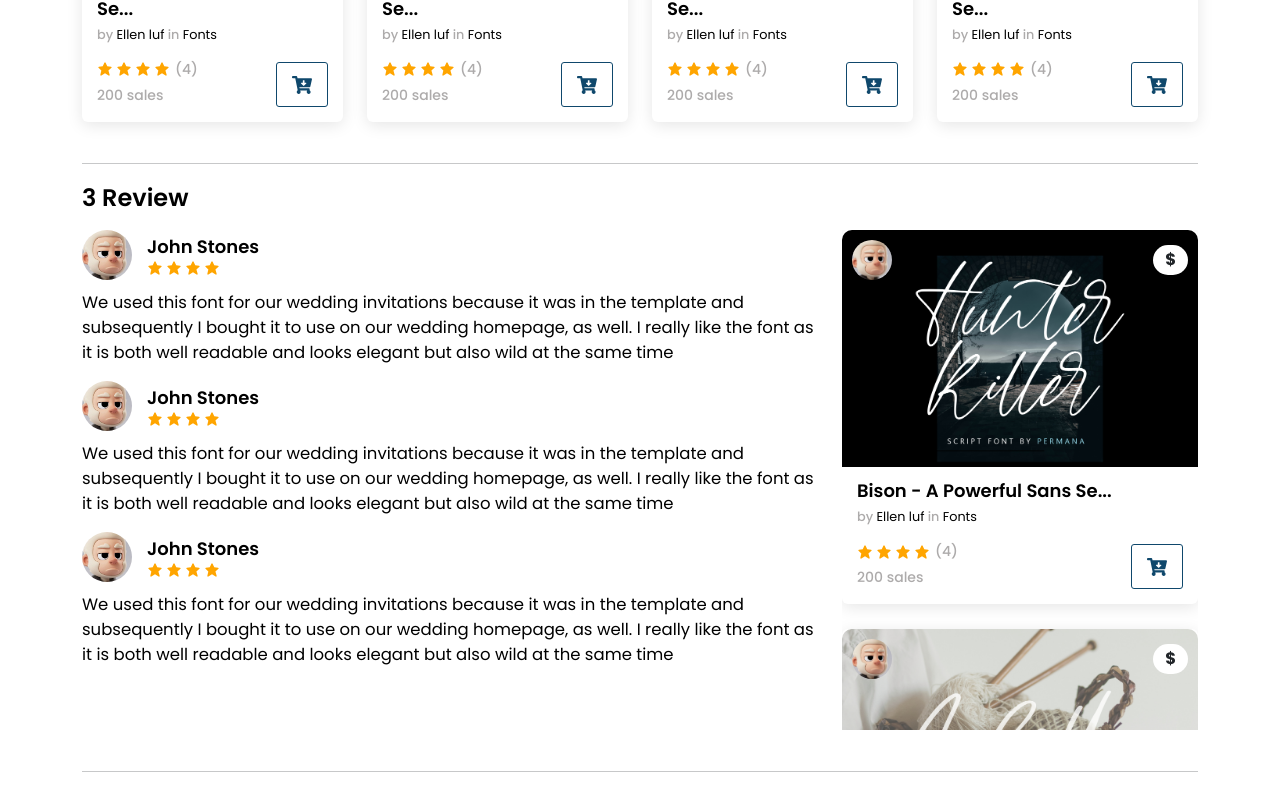
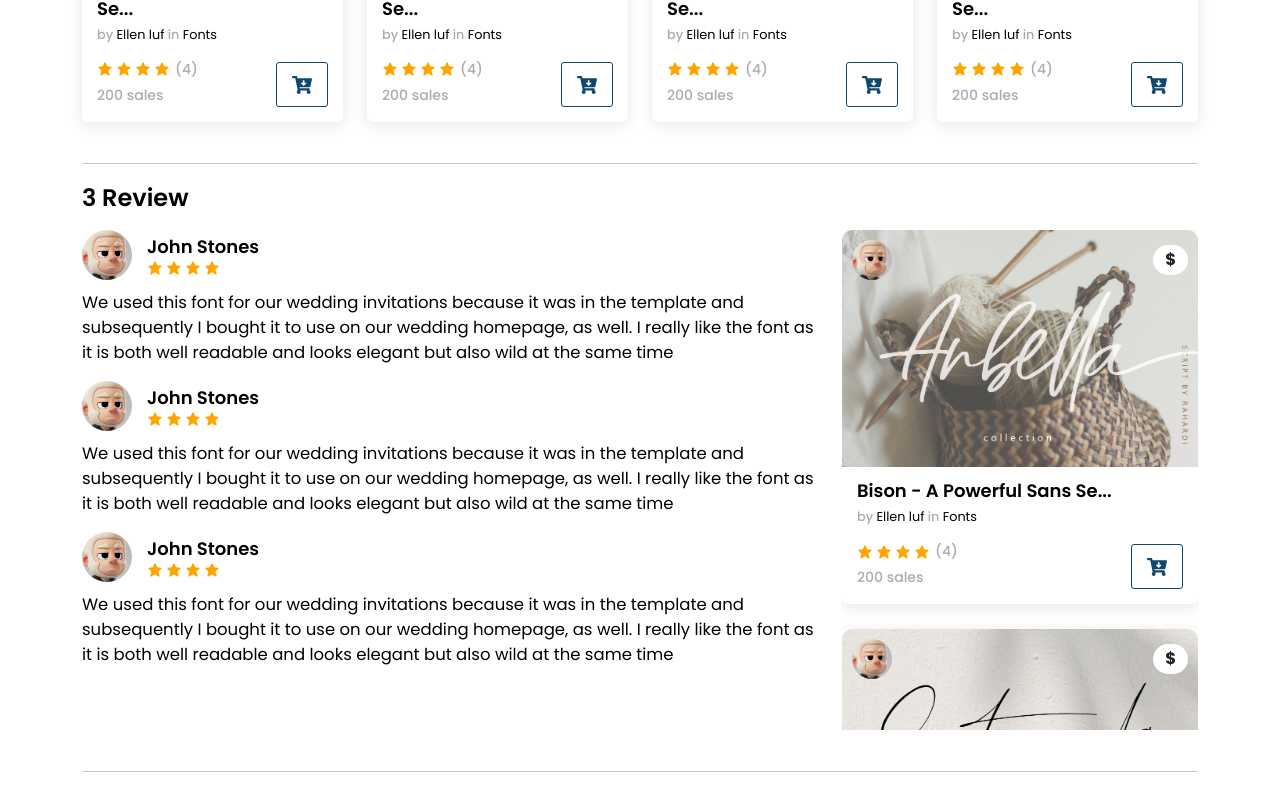
Before and after one commit to Chndrafajar/digital2-ease, a React (Vite) app: page /detail/1 in a window 1280 px wide. Shown: the part 1634-2427 px from the top of the page. Built offline with nearby package versions, Linux system fonts and the light colour scheme.

Commit message:
benerin link

```diff
--- a/src/components/landing pages/FeatureProduct.jsx
+++ b/src/components/landing pages/FeatureProduct.jsx
@@ -21,7 +21,7 @@ const FeatureProduct = () => {
           <div className="row">
             {Produk?.produk.slice(0, 4).map((p) => (
               <div className="col-sm-6 col-xl-3 col-lg-4 col-12" key={p.id}>
-                <NavLink to={`/detail/${p.slug}`} className="link">
+                <NavLink to={`/detail/${p.id}`} className="link">
                   <div className="card">
                     <div className="itemsProfil">
                       <img src={p.img} alt="" />
--- a/src/components/landing pages/NewArrivals.jsx
+++ b/src/components/landing pages/NewArrivals.jsx
@@ -21,7 +21,7 @@ const NewArrivals = () => {
           <div className="row">
             {Produk?.produk.slice(0, 4).map((p) => (
               <div className="col-sm-6 col-xl-3 col-lg-4 col-12" key={p.id}>
-                <NavLink to={`/detail/${p.slug}`} className="link">
+                <NavLink to={`/detail/${p.id}`} className="link">
                   <div className="card">
                     <div className="itemsProfil">
                       <img src={p.img} alt="" />
--- a/src/pages/DetailPages.jsx
+++ b/src/pages/DetailPages.jsx
@@ -189,9 +189,9 @@ const DetailPages = () => {
                 <h6>{detailPages.user.nameToko}</h6>
                 <p>{detailPages.user.descToko}</p>
                 <div style={{ display: 'flex', gap: '30px' }}>
-                  <button className="fol">
+                  <NavLink to="/toko/nestype" className="fol link">
                     <AiOutlinePlus /> Follow
-                  </button>
+                  </NavLink>
                   <button className="mes" data-bs-toggle="modal" data-bs-target="#messageModal">
                     Message
                   </button>
@@ -203,7 +203,7 @@ const DetailPages = () => {
             <h3>
               Stay With <span>{detailPages?.user?.nameToko}</span>
             </h3>
-            {detailPages?.produkToko.map((p) => (
+            {Produk?.produk.slice(0, 4).map((p) => (
               <div className="col-sm-6 col-xl-3 col-lg-4 col-12" key={p.id}>
                 <div className="card">
                   <div className="itemsProfil">
@@ -244,7 +244,7 @@ const DetailPages = () => {
                         </div>
                       </div>
                       <div className="btnDemo">
-                        <NavLink to="/detail/123" className="link">
+                        <NavLink to={`/detail/${p.id}`} className="link">
                           <button>
                             <FaCartArrowDown />
                           </button>
@@ -283,9 +283,9 @@ const DetailPages = () => {
             <hr className="garis-produk" />
             <div className="col-lg-4 ">
               <div className="detail-product">
-                {Produk?.produk.slice(0, 4).map((p) => (
+                {Produk?.produk.slice(1, 4).map((p) => (
                   <div className="card-detail-product" key={p.id}>
-                    <NavLink to={`/detail/${p.slug}`} className="link">
+                    <NavLink to={`/detail/${p.id}`} className="link">
                       <div className="card">
                         <div className="itemsProfil">
                           <img src={p.img} alt="" />
@@ -325,7 +325,7 @@ const DetailPages = () => {
                               </div>
                             </div>
                             <div className="btnDemo">
-                              <NavLink to="/detail/123" className="link">
+                              <NavLink to={`/detail/${p.id}`} className="link">
                                 <button>
                                   <FaCartArrowDown />
                                 </button>
--- a/src/pages/tokopages/TokoPages.jsx
+++ b/src/pages/tokopages/TokoPages.jsx
@@ -1,6 +1,6 @@
 import React from 'react';
 import { AiOutlinePlus } from 'react-icons/ai';
-import { tokoPages } from '../../data';
+import { tokoPages, Produk } from '../../data';
 import { NavLink } from 'react-router-dom';
 import { BiSolidStar } from 'react-icons/bi';
 import { FaCartArrowDown } from 'react-icons/fa';
@@ -55,7 +55,7 @@ const TokoPages = () => {
           </div>
         </div>
         <div className="row">
-          {tokoPages?.produkToko.map((p) => (
+          {Produk?.produk.slice(0, 8).map((p) => (
             <div className="col-sm-6 col-xl-3 col-lg-4 col-12" key={p.id}>
               <div className="card">
                 <div className="itemsProfil">
@@ -96,7 +96,7 @@ const TokoPages = () => {
                       </div>
                     </div>
                     <div className="btnDemo">
-                      <NavLink to="/detail/123" className="link">
+                      <NavLink to={`/detail/${p.id}`} className="link">
                         <button>
                           <FaCartArrowDown />
                         </button>
```
